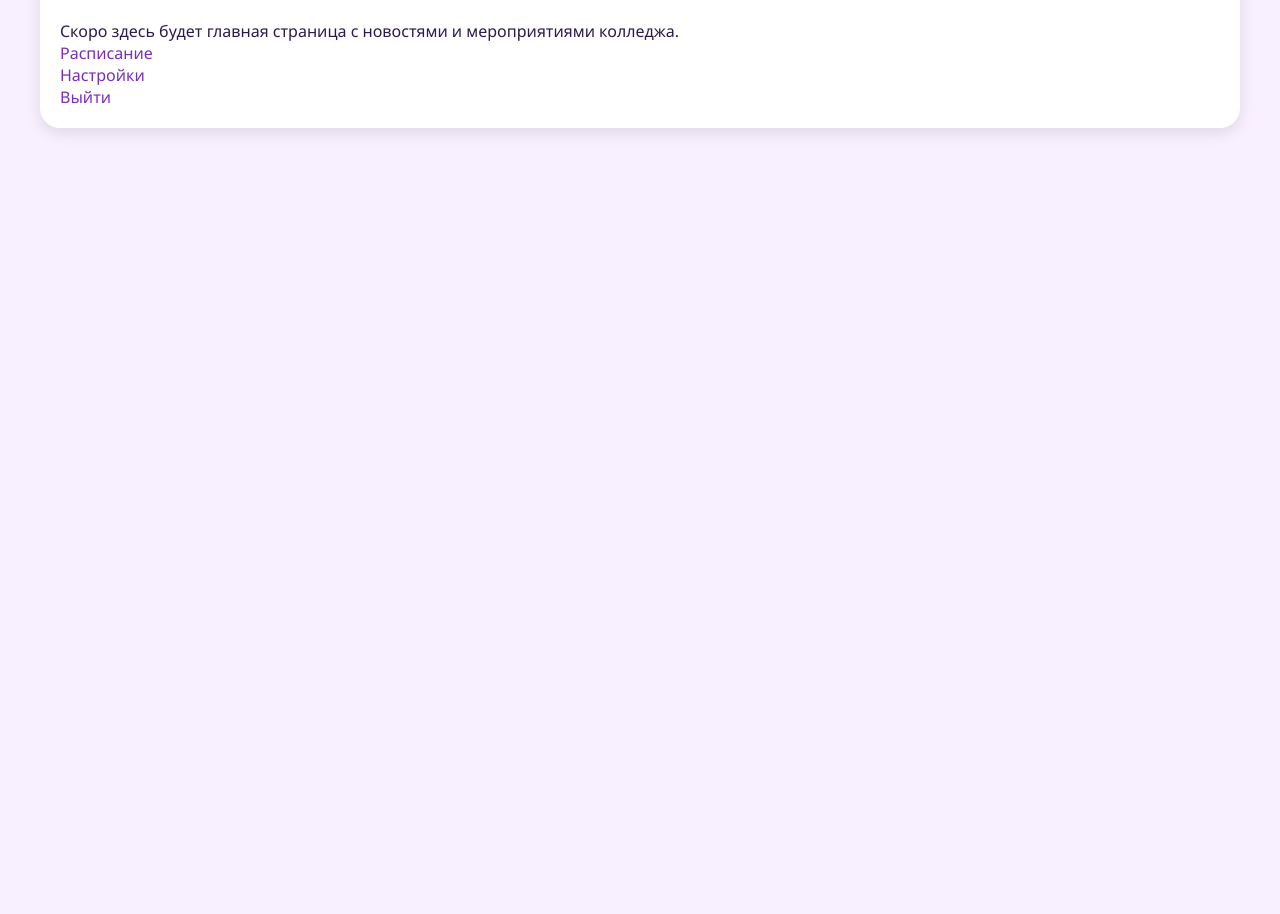
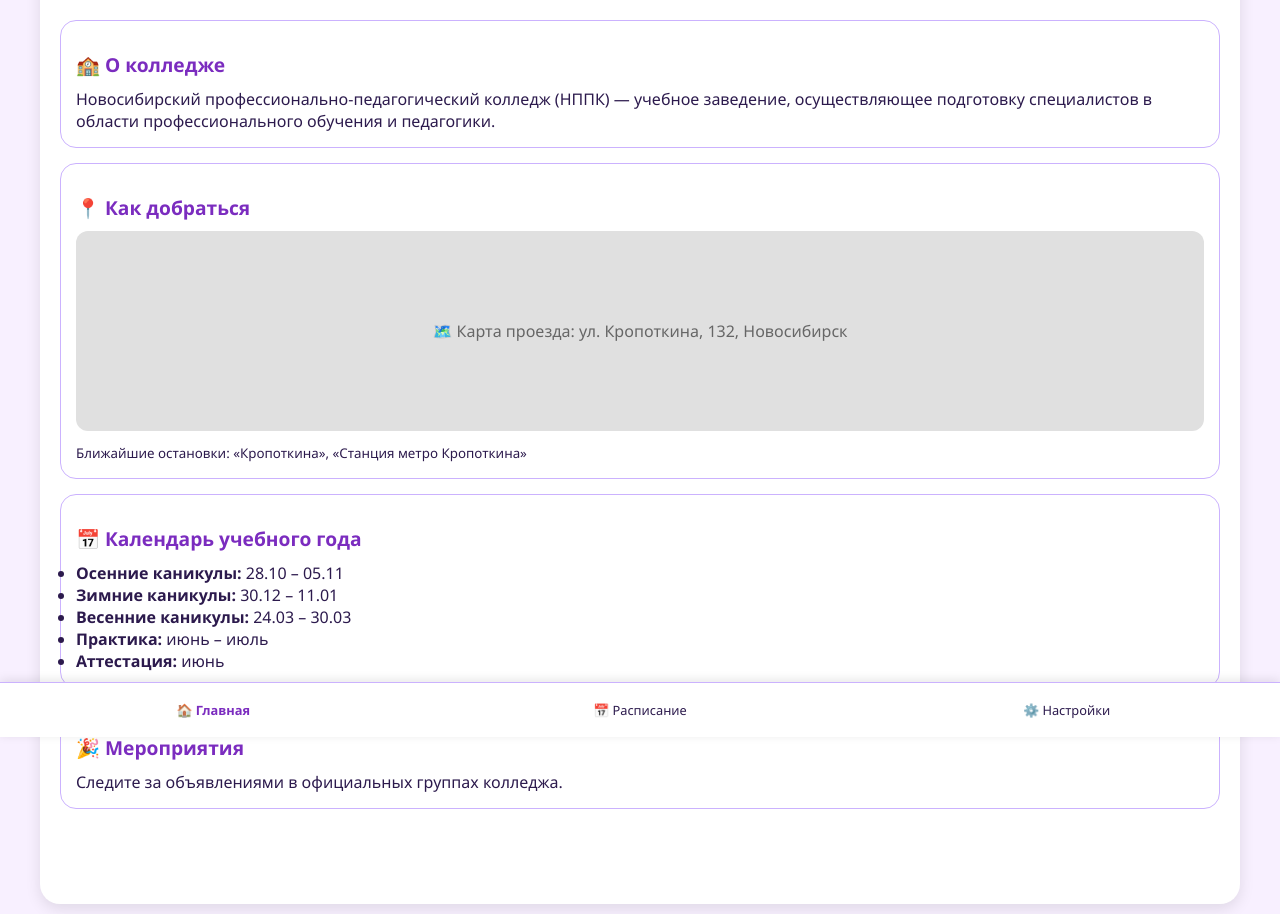
Before and after one commit to parhomenko12/schedule-planner, a Flask app: template templates/home.html in a window 1280 px wide. Shown: the part 63-977 px from the top of the page. Before the commit the page ends 196 px from the top, so only its background shows below. Run offline with Flask 3, Linux system fonts and the light colour scheme; the template is opened without the code that fills it, so the values that code supplies are empty.

Commit message:
Update home.html

```diff
--- a/templates/home.html
+++ b/templates/home.html
@@ -5,6 +5,62 @@
     <meta name="viewport" content="width=device-width, initial-scale=1.0">
     <title>Главная</title>
     <link rel="stylesheet" href="{{ url_for('static', filename='style.css') }}">
+    <style>
+        .bottom-nav {
+            position: fixed;
+            bottom: 0;
+            left: 0;
+            right: 0;
+            background: var(--card-bg);
+            display: flex;
+            justify-content: space-around;
+            padding: 10px 0;
+            border-top: 1px solid var(--table-border);
+            box-shadow: 0 -2px 10px var(--shadow);
+            z-index: 100;
+        }
+        .bottom-nav a {
+            flex: 1;
+            text-align: center;
+            padding: 8px 0;
+            text-decoration: none;
+            color: var(--text-color);
+            font-size: 0.8rem;
+            transition: 0.2s;
+        }
+        .bottom-nav a.active {
+            color: var(--primary-color);
+            font-weight: bold;
+        }
+        .bottom-nav a:hover {
+            color: var(--primary-hover);
+        }
+        .content {
+            padding-bottom: 80px;
+        }
+        .info-card {
+            background: var(--card-bg);
+            border-radius: 16px;
+            padding: 15px;
+            margin-bottom: 15px;
+            border: 1px solid var(--table-border);
+        }
+        .info-card h3 {
+            margin-bottom: 10px;
+            color: var(--primary-color);
+        }
+        .map {
+            width: 100%;
+            height: 200px;
+            background: #e0e0e0;
+            border-radius: 12px;
+            display: flex;
+            align-items: center;
+            justify-content: center;
+            color: #666;
+            margin: 10px 0;
+        }
+    </style>
     <script>
         function applyTheme() {
             const savedTheme = localStorage.getItem('theme');
@@ -25,12 +81,45 @@
 </head>
 <body>
     <button class="theme-toggle" onclick="toggleTheme()">🌓</button>
-    <div class="container">
+
+    <div class="container content">
         <h1>👋 Привет, {{ user_name }}!</h1>
-        <p>Скоро здесь будет главная страница с новостями и мероприятиями колледжа.</p>
-        <p><a href="/schedule_view">Расписание</a></p>
-        <p><a href="/settings">Настройки</a></p>
-        <p><a href="/logout">Выйти</a></p>
+
+        <div class="info-card">
+            <h3>🏫 О колледже</h3>
+            <p>Новосибирский профессионально-педагогический колледж (НППК) — учебное заведение, осуществляющее подготовку специалистов в области профессионального обучения и педагогики.</p>
+        </div>
+
+        <div class="info-card">
+            <h3>📍 Как добраться</h3>
+            <div class="map">
+                🗺️ Карта проезда: ул. Кропоткина, 132, Новосибирск
+            </div>
+            <p><small>Ближайшие остановки: «Кропоткина», «Станция метро Кропоткина»</small></p>
+        </div>
+
+        <div class="info-card">
+            <h3>📅 Календарь учебного года</h3>
+            <ul>
+                <li><strong>Осенние каникулы:</strong> 28.10 – 05.11</li>
+                <li><strong>Зимние каникулы:</strong> 30.12 – 11.01</li>
+                <li><strong>Весенние каникулы:</strong> 24.03 – 30.03</li>
+                <li><strong>Практика:</strong> июнь – июль</li>
+                <li><strong>Аттестация:</strong> июнь</li>
+            </ul>
+        </div>
+
+        <div class="info-card">
+            <h3>🎉 Мероприятия</h3>
+            <p>Следите за объявлениями в официальных группах колледжа.</p>
+        </div>
+    </div>
+
+    <!-- Нижнее меню -->
+    <div class="bottom-nav">
+        <a href="/" class="active">🏠 Главная</a>
+        <a href="/schedule">📅 Расписание</a>
+        <a href="/settings">⚙️ Настройки</a>
     </div>
 </body>
 </html>
```
